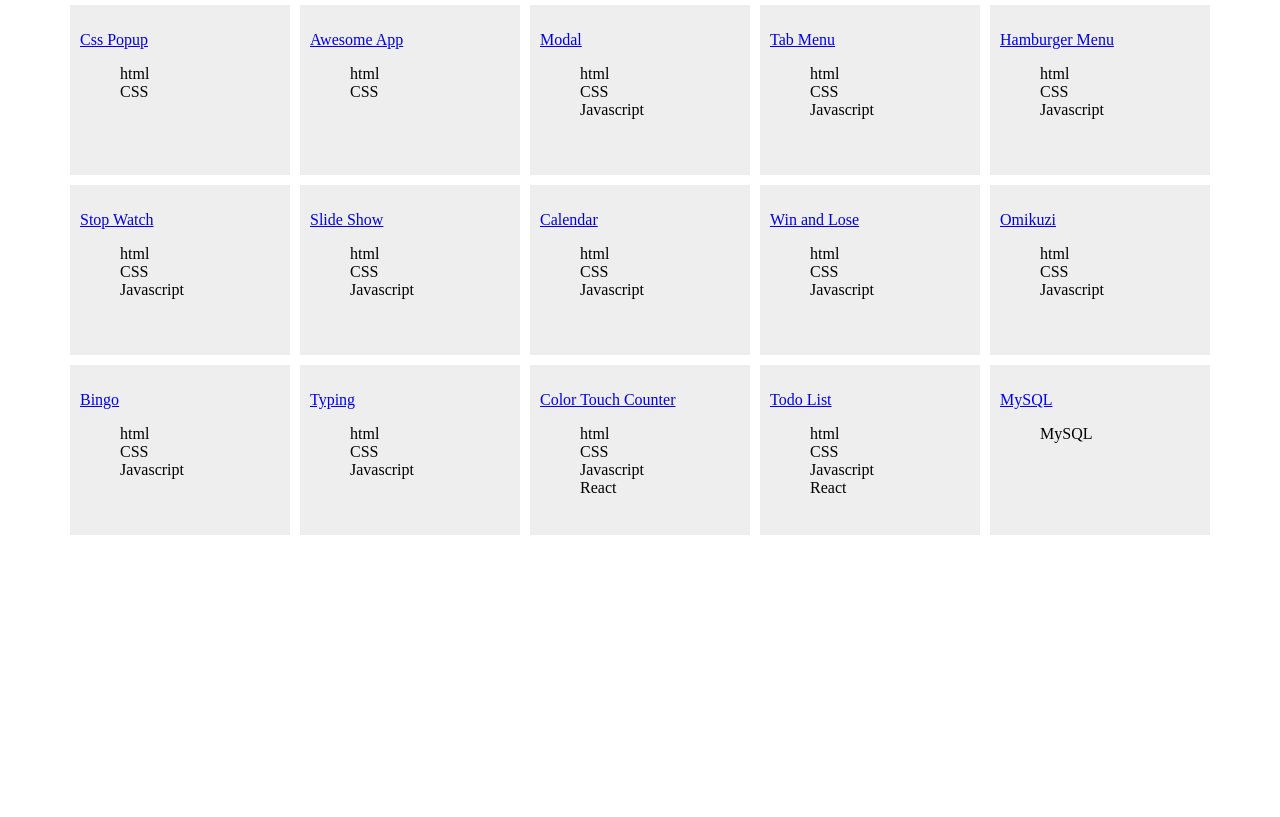
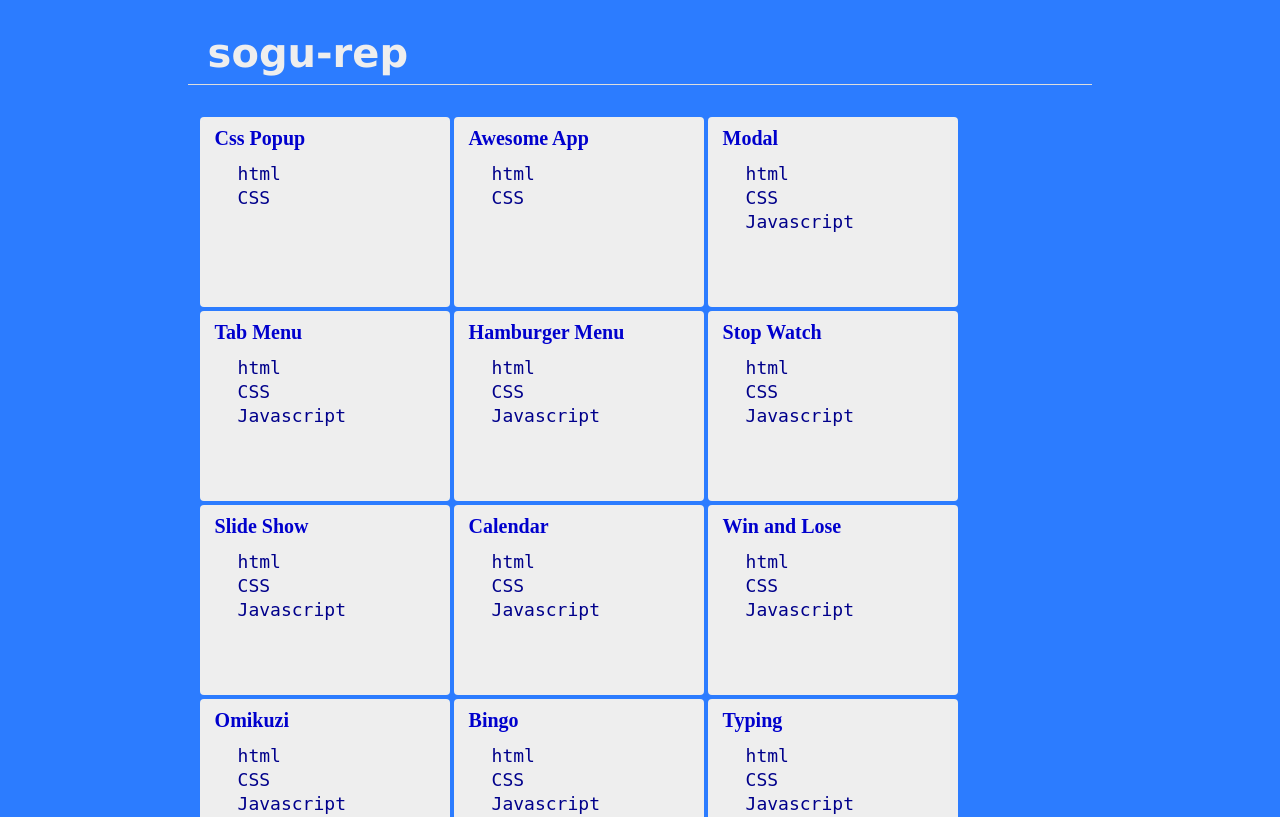
Before and after one commit to ogu-rep/ogu-rep.github.io, a plain HTML site: page index.html in a window 1280 px wide. Shown: the top 817 px of the page. Drawn offline with Linux system fonts and the light colour scheme.

Commit message:
Add files via upload
CSS Apply.
issue:
  - The range of the link shifts

```diff
--- a/css/styles.css
+++ b/css/styles.css
@@ -1,26 +1,66 @@
-/* h1 {
-  font-size: 24px;
+body {
+  background: #2C7CFF;
+}
+
+h1 {
+  color: #eee;
+  margin: 30px auto;
+  font-family: Verdana, Geneva, Tahoma, sans-serif;
+  font-size: 40px;
+  padding-left: 20px;
   padding-bottom: 8px;
   border-bottom: 1px solid #ddd;
-} */
+  width: 70%;
+}
 
-body {
-  width: 100%;
-  margin: 0;
+
+main {
+  width: 70%;
+  margin-right: auto;
+  margin-left: auto;
   padding: 0;
   display: flex;
-  justify-content: center;
+  justify-content: left;
   flex-wrap: wrap;
 }
 
-div {
-  width: 200px;
-  height: 150px;
-  margin: 5px 5px ;
-  padding: 10px;
+.box {
+  border-radius: 4px;
+  width: 220px;
+  min-height: 150px;
+  margin: 2px 2px;
+  padding: 20px 10px 20px 20px;
   background: #eee;
+  user-select: none;
+  position: relative;
+}
+
+.box a {
+  z-index: 1;
+  color: #0000CD;
+  font-size: 20px;
+  font-weight: bold;
+  position: absolute;
+  top: 0;
+  left: 0;
+  width: 100%;
+  height: 100%;
+  text-decoration: none;
+  padding: 10px 15px;
+}
+
+.box:hover {
+  opacity: 0.7;
 }
 
 ul {
+  font-family: "monospace";
+  font-size: 18px;
+  color: #00008B;
+  padding: 5px 0 0 15px;
   list-style: none;
 }
+
+li {
+  margin: 3px;
+}
--- a/js/data.js
+++ b/js/data.js
@@ -74,7 +74,7 @@ const data = [
   },
   {
     url: "https://github.com/ogu-rep/my-sql",
-    name: "MySQL",
+    name: "stored procedure",
     useLang: ["MySQL"],
   },
 ];
--- a/js/main.js
+++ b/js/main.js
@@ -7,17 +7,17 @@
 
   function addContents() {
     data.forEach((datum, i) => {
-      contents.push(createDiv(datum, i));
+      contents.push(createContent(datum, i));
     });
 
     return contents;
   }
 
-  function createDiv(datum, i) {
+  function createContent(datum, i) {
     const div = document.createElement("div");
-    div.classList.add("content");
+    div.classList.add("box");
     div.setAttribute("id", `content${i + 1}`);
-    div.appendChild(createParagraph(datum));
+    div.appendChild(createLink(datum));
     div.appendChild(createList(datum));
 
     return div;
@@ -32,12 +32,12 @@
     return a;
   }
 
-  function createParagraph(datum) {
-    const p = document.createElement("p");
-    p.appendChild(createLink(datum));
+  // function createParagraph(datum) {
+  //   const p = document.createElement("p");
+  //   p.appendChild(createLink(datum));
 
-    return p;
-  }
+  //   return p;
+  // }
 
   function createList(datum) {
     const ul = document.createElement("ul");
@@ -50,8 +50,23 @@
     return ul;
   }
 
-  const body = document.querySelector('body');
-  addContents().forEach(content => {
-    body.appendChild(content);
-  });
+  function createHeader(text) {
+    const h1 = document.createElement("h1");
+    h1.textContent = text;
+
+    return h1;
+  }
+
+  function createmain() {
+    const main = document.createElement("main");
+    addContents().forEach(content => {
+      main.appendChild(content);
+    });
+
+    return main;
+  }
+
+  const body = document.querySelector("body");
+  body.appendChild(createHeader("sogu-rep"));
+  body.appendChild(createmain());
 }
```
